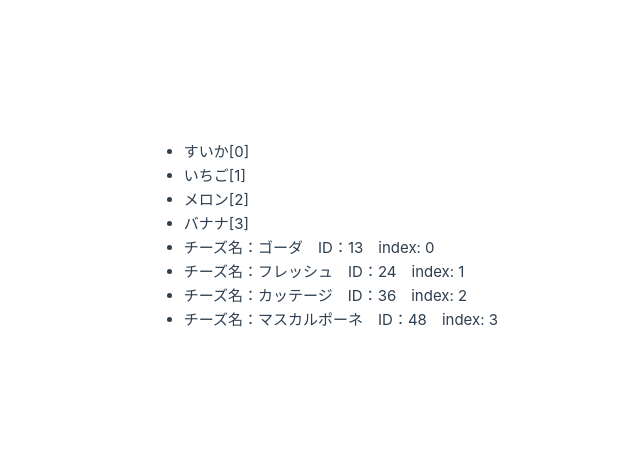
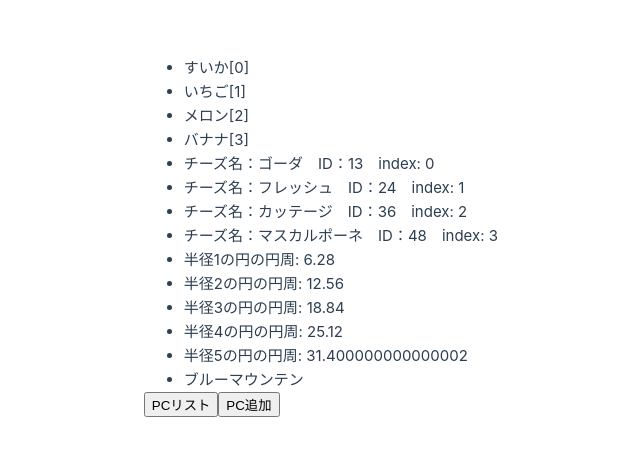
Before and after one commit to aokimakoto0322/SocialCommunityApp_Vue, a Vue app: page /control in a window 1280 px wide. Shown: the part 164-620 px from the top of the page, without its empty margins (142-782 px from the left). Built offline with nearby package versions, Linux system fonts and the light colour scheme.

Commit message:
v-forについてのサンプル追加

```diff
--- a/src/components/ControlSample.vue
+++ b/src/components/ControlSample.vue
@@ -1,5 +1,5 @@
 <script setup lang="ts">
-import { ref } from 'vue'
+import { ref, computed } from 'vue'
 
 const menuList = ref(["すいか", "いちご", "メロン", "バナナ"])
 
@@ -10,14 +10,39 @@ const cheeseList = ref({
     48: "マスカルポーネ"
 })
 
-const coffeeList = [
+
+// v-forでリスト表示するが、5000円の豆しか表示しない（filterして表示する）
+const coffeeList = ref([
     {id: 1, name: "ブルーマウンテン", price: 5000},
     {id: 2, name: "キリマンジャロ", price: 5200},
     {id: 3, name: "コナ", price: 4800},
-]
+])
 
+const coffeeCalc = computed(
+    () => {
+        const newList = coffeeList.value.filter(
+            (element) => {
+                return element.price == 5000
+            }
+        )
+        return newList
+    }
+)
 
+// Map型の操作
+const pcListInit = new Map<number, string>()
+const pcList = ref(pcListInit)
 
+const changePcList = () => {
+    pcList.value.clear()
+    pcList.value.set(1, "Lenovo")
+    pcList.value.set(2, "NEC")
+    pcList.value.set(3, "Panasonic")
+}
+
+const addPcList = () => {
+    pcList.value.set(4, "Microsoft")
+}
 
 </script>
 
@@ -30,6 +55,20 @@ const coffeeList = [
         <ul>
             <li v-for="(cheese, key, index) in cheeseList" v-bind:key="cheese">チーズ名：{{ cheese }}　ID：{{ key }}　index: {{ index }}</li>
         </ul>
+
+        <ul>
+            <li v-for="r in 5" v-bind:key="r">半径{{ r }}の円の円周: {{ 2 * r * 3.14 }}</li>
+        </ul>
+
+        <ul>
+            <li v-for="coffeeitem in coffeeCalc" v-bind:key="coffeeitem.id">{{ coffeeitem.name }}</li>
+        </ul>
+
+        <ul>
+            <li v-for="[id, item] in pcList" v-bind:key="id">{{ item }}</li>
+        </ul>
+        <button v-on:click="changePcList">PCリスト</button>
+        <button v-on:click="addPcList">PC追加</button>
     </div>
 
 </template>
```
